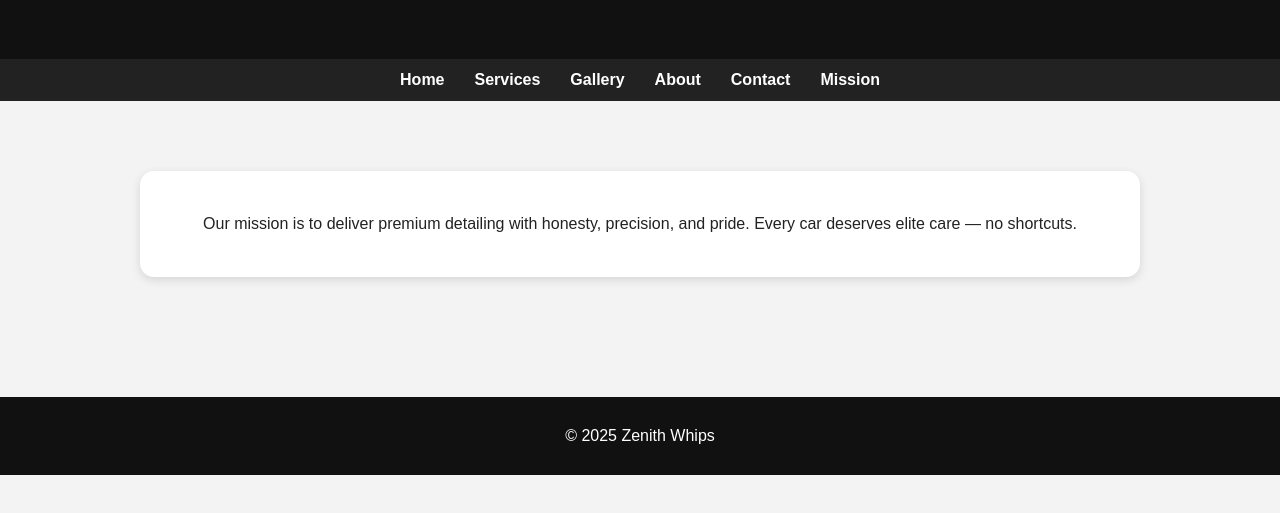
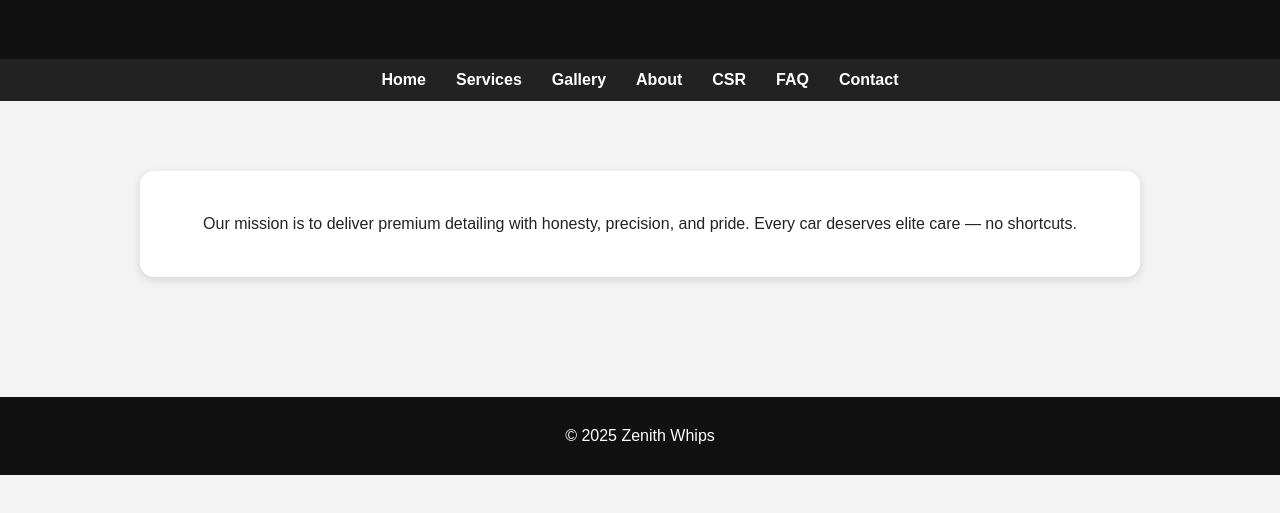
Before and after one commit to RelishIsSmall/zenith-whips-sections, a plain HTML site: page mission.html in a window 1280 px wide. Shown: the part 101-614 px from the top of the page. Drawn offline with Linux system fonts and the light colour scheme.

Commit message:
Update mission.html

```diff
--- a/mission.html
+++ b/mission.html
@@ -17,8 +17,9 @@
   <a href="services.html">Services</a>
   <a href="gallery.html">Gallery</a>
   <a href="about.html">About</a>
+  <a href="csr.html">CSR</a>
+  <a href="faq.html">FAQ</a>
   <a href="contact.html">Contact</a>
-  <a href="mission.html">Mission</a>
 </nav>
 
 <section class="section">
```
